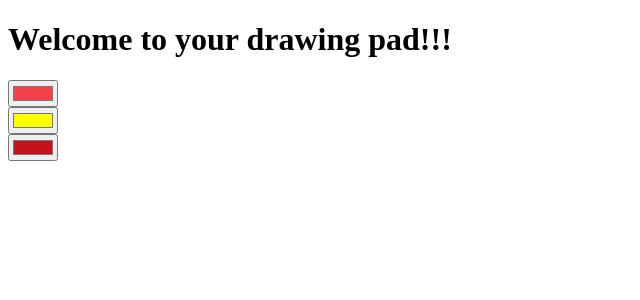
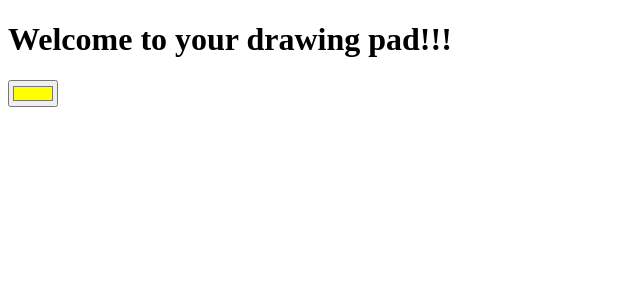
Before and after one commit to Santosh2167/canvas-pi, a React (Create React App) app: page / in a window 1280 px wide. Shown: the top 300 px of the page, without its empty margins (0-640 px from the left). Built offline with nearby package versions, Linux system fonts and the light colour scheme.

Commit message:
created Canvas.js

```diff
--- a/src/App.js
+++ b/src/App.js
@@ -1,14 +1,12 @@
 import React, { Component } from "react";
-import ColourSelector from "./ColourSelector";
+import Canvas from "./Canvas";
 
 class App extends Component {
   render() {
     return (
       <div>
         <h1>Welcome to your drawing pad!!!</h1>
-        <ColourSelector hex="#f4424b" />
-        <ColourSelector />
-        <ColourSelector hex="#c4121a" />
+        <Canvas />
       </div>
     )
   }
--- /dev/null
+++ b/src/Canvas.js
@@ -0,0 +1,10 @@
+import React, { Component } from "react";
+import ColourSelector from "./ColourSelector";
+
+export default class Canvas extends Component {
+  render() {
+    return (
+      <ColourSelector />
+    )
+  }
+}
```
